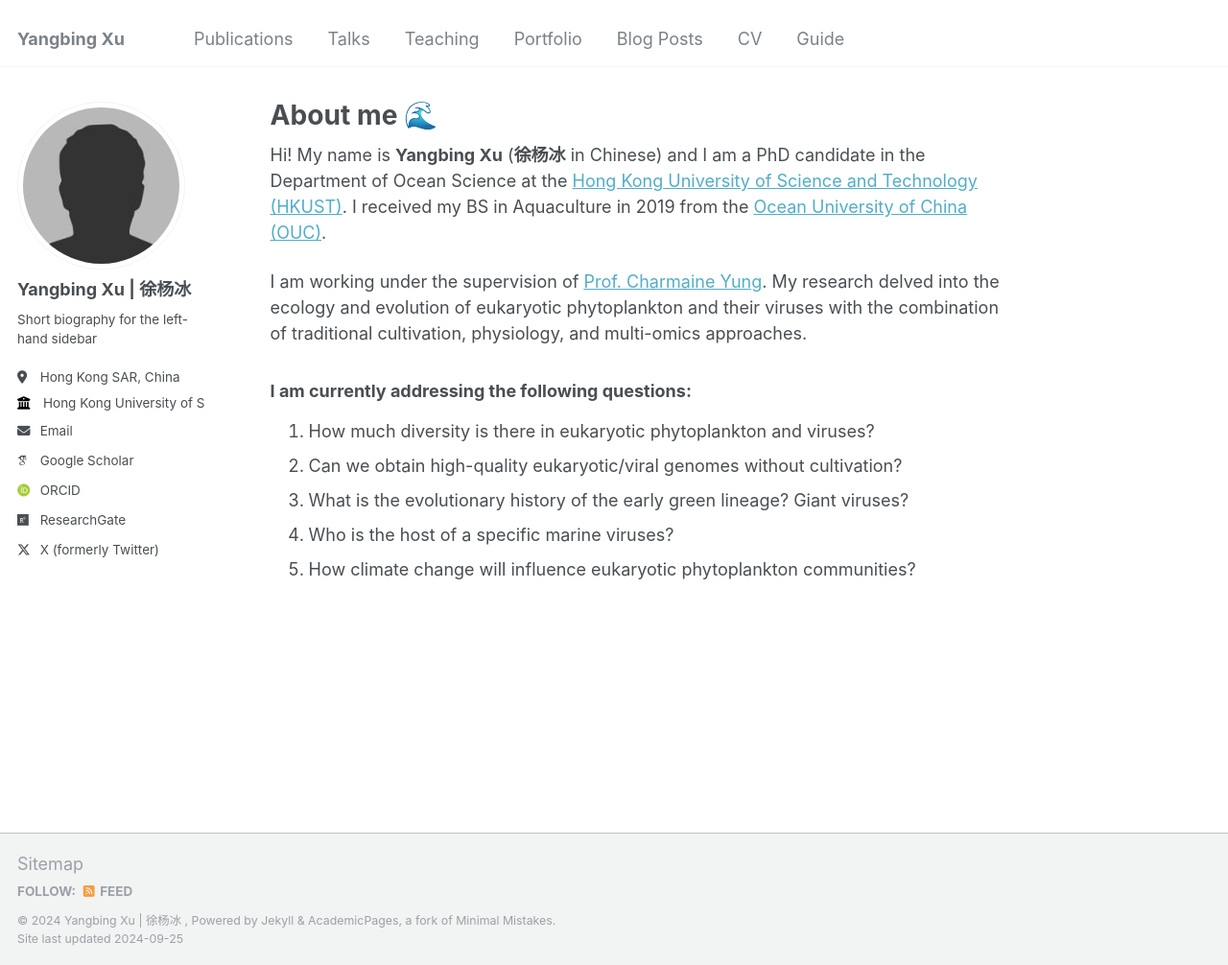
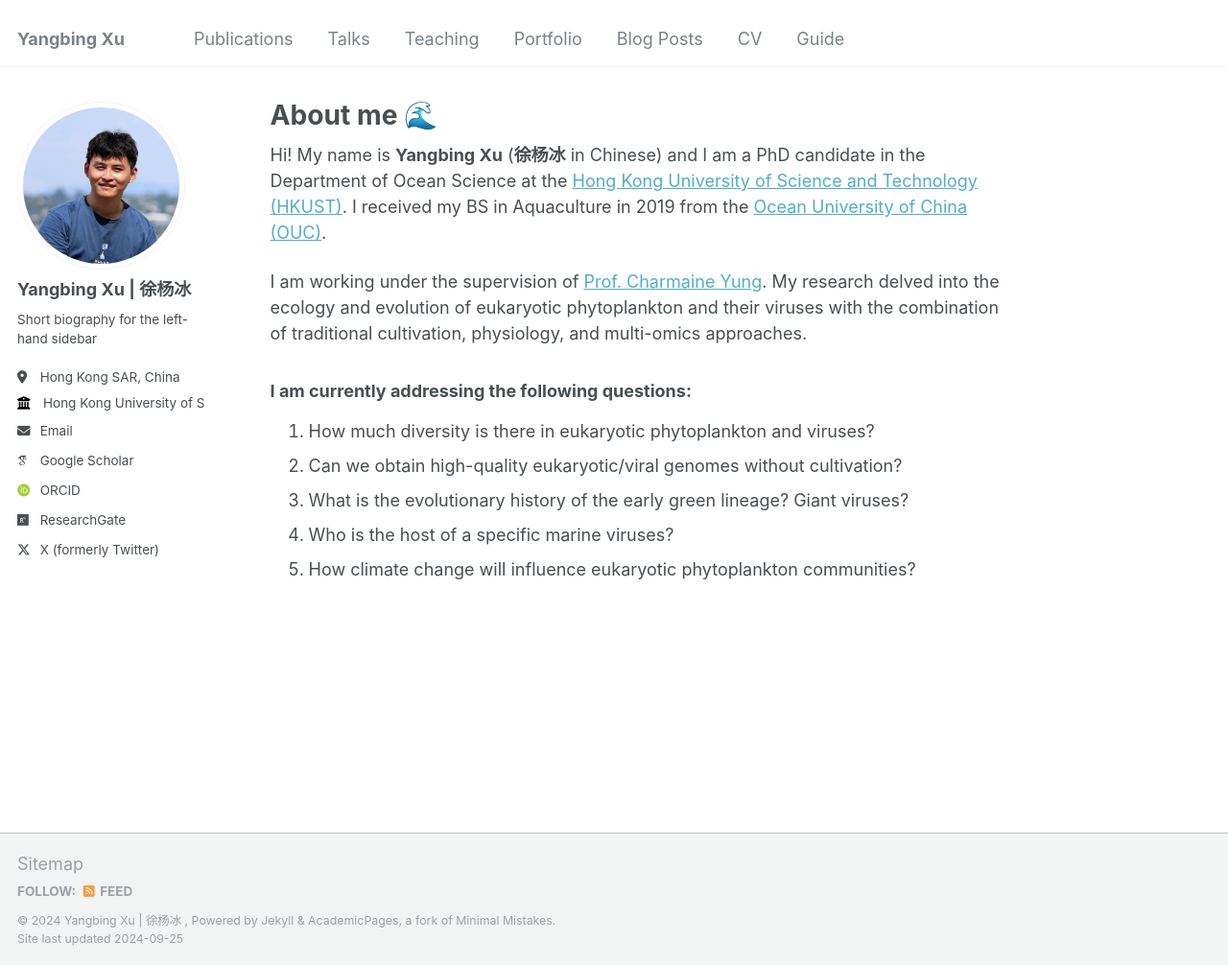
Before and after one commit to Yangbing-Ocean/yangbing, a Jekyll site: the page built from _pages/about.md, in a window 1280 px wide and 1006 px high. Shown: the whole window at 96% size. Built offline with Jekyll 4.4.1, drawn with Linux system fonts in a browser that asks for light colours; some web fonts are replaced.

Commit message:
Update _config.yml

```diff
--- a/_config.yml
+++ b/_config.yml
@@ -21,7 +21,7 @@ repository               : "academicpages/academicpages.github.io"
 #               Additional customization can be done by editing /_includes/author-profile.html
 author:
   # Biographic information
-  avatar           : "bio-photo.jpg"
+  avatar           : "IMG_271.png"
   name             : "Yangbing Xu | 徐杨冰"
   pronouns         : # example: "he/his"
   bio              : "Short biography for the left-hand sidebar"
```
